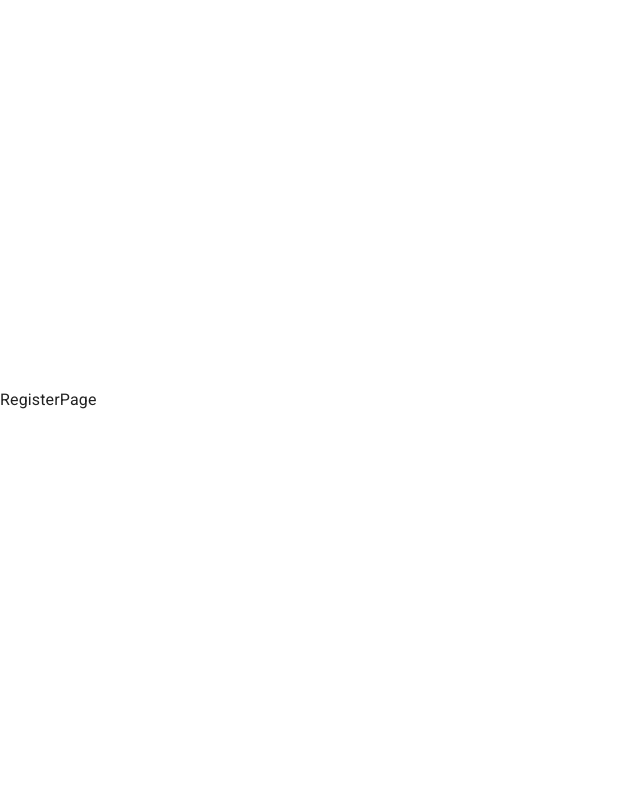
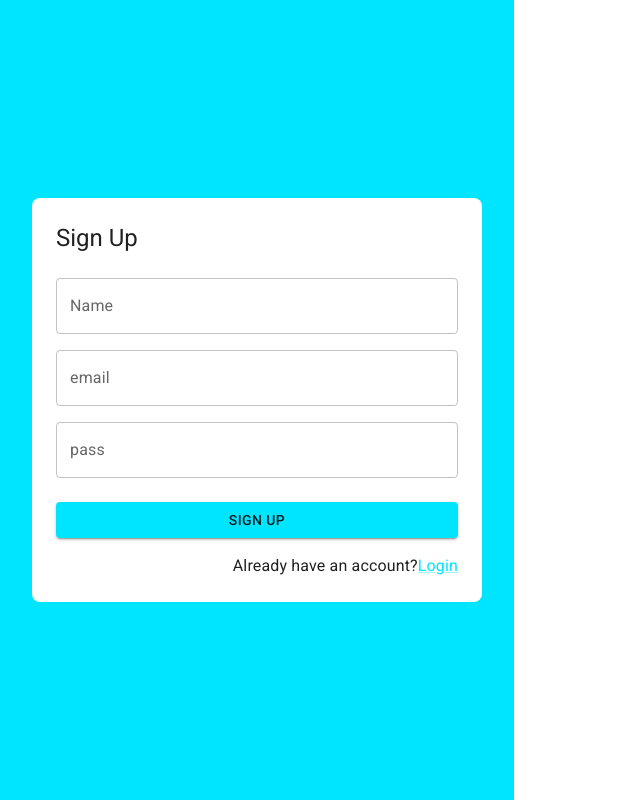
Before and after one commit to wldrocha/08-Journal-app, a React (Vite) app: page /auth/register in a window 1280 px wide. Shown: the whole page, without its empty margins (0-640 px from the left). Built offline with nearby package versions, Linux system fonts and the light colour scheme.

Commit message:
[ADD] register

```diff
--- a/src/auth/pages/RegisterPage.jsx
+++ b/src/auth/pages/RegisterPage.jsx
@@ -1,3 +1,52 @@
+import { Link as RouterLink } from 'react-router-dom'
+import { Button, Grid, Link, TextField, Typography } from '@mui/material'
+import { Google } from '@mui/icons-material'
+import { AuthLayout } from '../layout'
+
 export const RegisterPage = () => {
-  return <div>RegisterPage</div>
+  return (
+    <AuthLayout title='Sign Up'>
+      <form action=''>
+        <Grid container>
+          <Grid item xs={12} sx={{ mt: 2 }}>
+            <TextField
+              label='Name'
+              type='text'
+              placeholder='Jhon Doe'
+              fullWidth
+            ></TextField>
+          </Grid>
+          <Grid item xs={12} sx={{ mt: 2 }}>
+            <TextField
+              label='email'
+              type='email'
+              placeholder='test@test.com'
+              fullWidth
+            ></TextField>
+          </Grid>
+          <Grid item xs={12} sx={{ mt: 2 }}>
+            <TextField
+              label='pass'
+              type='password'
+              placeholder='pass'
+              fullWidth
+            ></TextField>
+          </Grid>
+          <Grid container spacing={2} sx={{ mb: 2, mt: 1 }}>
+            <Grid item xs={12}>
+              <Button variant='contained' fullWidth>
+                Sign Up
+              </Button>
+            </Grid>
+          </Grid>
+          <Grid container direction='row' justifyContent='end'>
+            <Typography>Already have an account?</Typography>
+            <Link component={RouterLink} to='/auth/login'>
+              Login
+            </Link>
+          </Grid>
+        </Grid>
+      </form>
+    </AuthLayout>
+  )
 }
```
